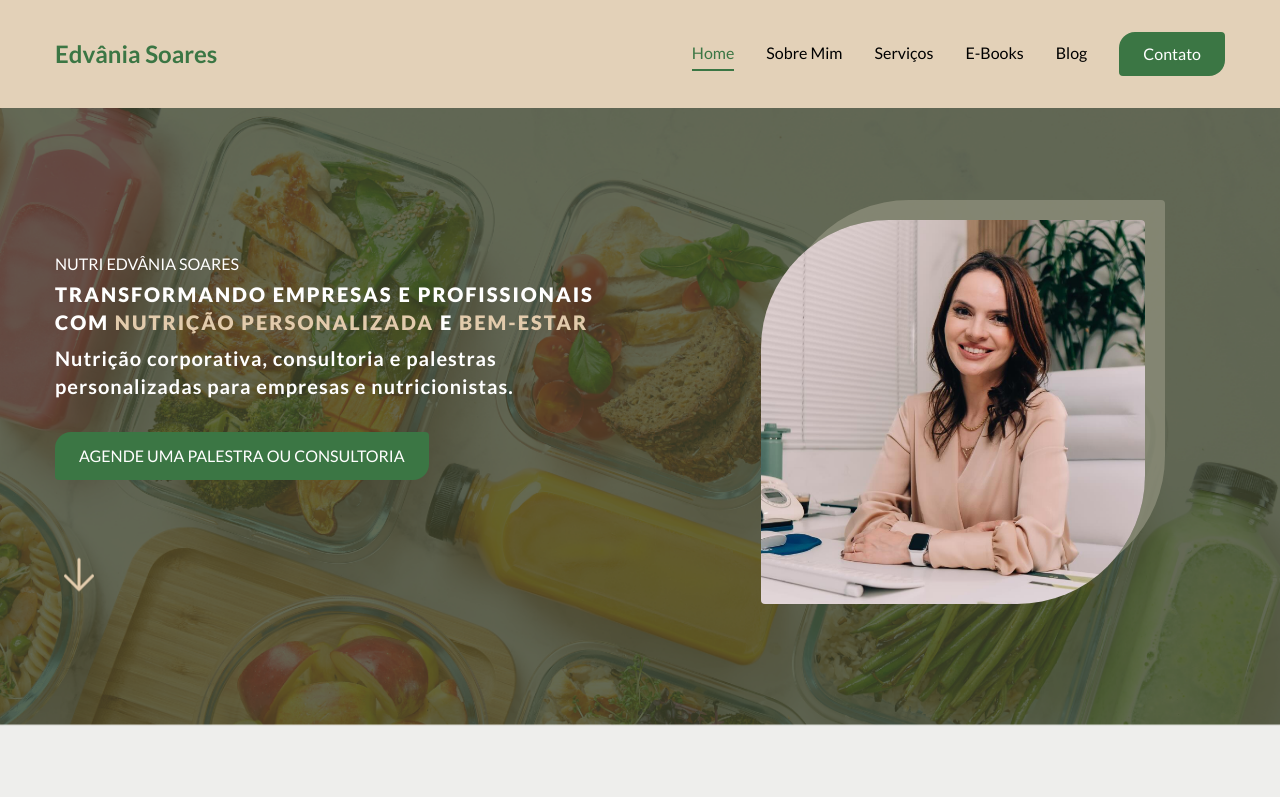
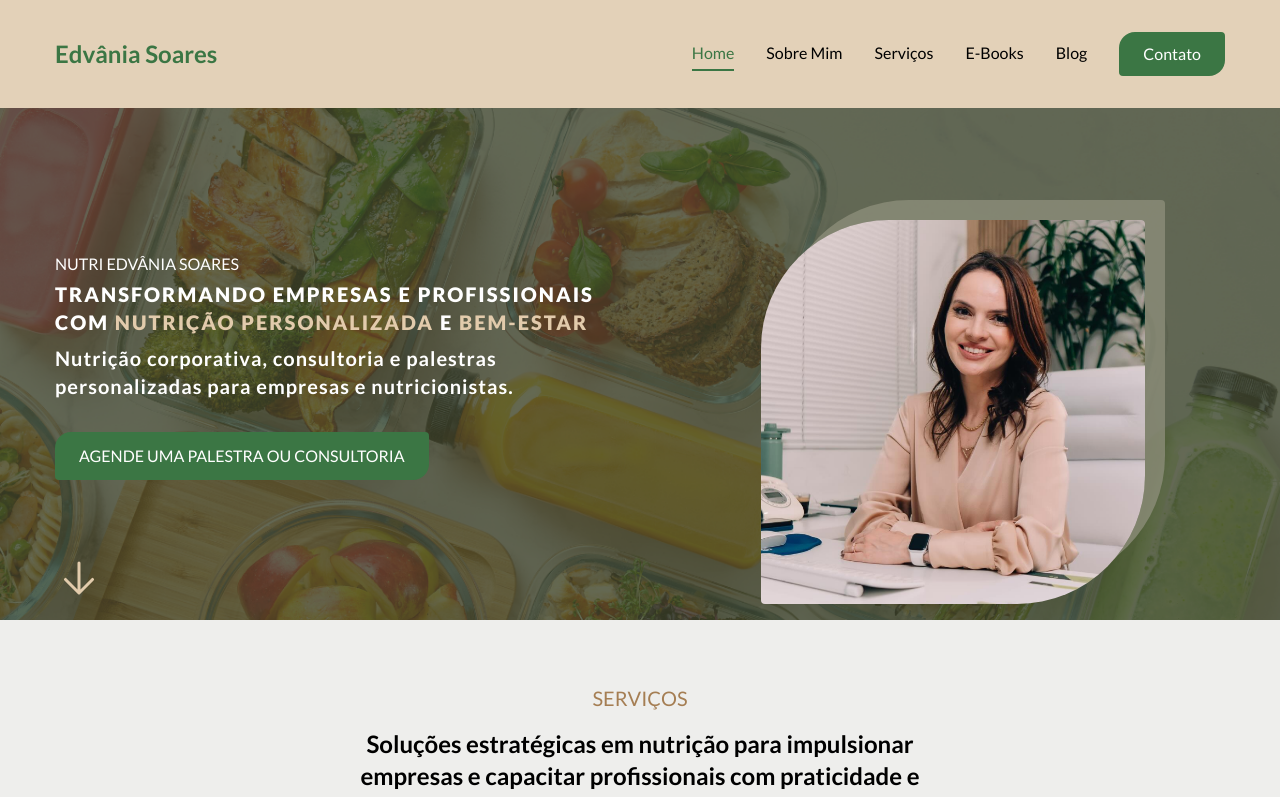
Before and after one commit to ArielSpencer/nutri-edvania-site, a Next.js app: page / in a window 1280 px wide. Shown: the top 797 px of the page. Built offline with nearby package versions, Linux system fonts and the light colour scheme.

Commit message:
chore: update banner image and adjust banner height for improved layout

```diff
--- a/components/home/BannerHome.jsx
+++ b/components/home/BannerHome.jsx
@@ -7,9 +7,9 @@ import PhotoBanner from "@/components/PhotoBanner";
 const BannerHome = () => {
   return (
     <section
-      className="h-[112vh] xl:h-full bg-cover bg-center bg-no-repeat relative text-primary m-0"
+      className="h-[96vh] xl:h-[64vh] bg-cover bg-center bg-no-repeat relative text-primary m-0"
       style={{
-        backgroundImage: `url("/assets/home/banner-home-edvania-soares.png")`,
+        backgroundImage: `url("/assets/home/banner-bg-home-edvania-soares.png")`,
       }}
     >
       <div className="container mx-auto" >
```
Also changed, not shown: public/assets/home/banner-bg-home-edvania-soares.png (added), public/assets/home/banner-home-edvania-soares.png (deleted).
